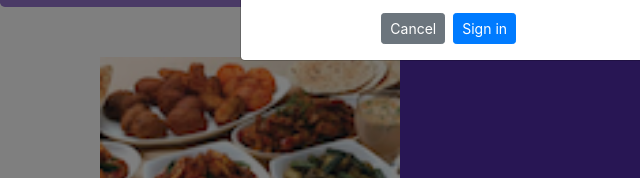
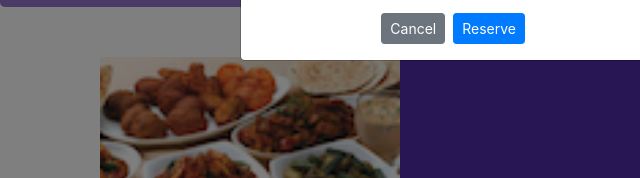
Before and after one commit to aarushi-verma/Coursera_Bootstrap, a plain HTML site: page index.html in a window 1280 px wide. Both pictures are taken after a click on the button "Reserve Table". Shown: the part 327-505 px from the top of the page, 0-640 px from the left. Drawn offline with nearby package versions, Linux system fonts and the light colour scheme.

Commit message:
assignment-3

```diff
--- a/index.html
+++ b/index.html
@@ -101,7 +101,7 @@
                         <div class="form-row">
                             <button type="button" class="btn btn-secondary btn-sm mr-2 offset-2"
                                 data-dismiss="modal">Cancel</button>
-                            <button type="submit" class="btn btn-primary btn-sm ">Sign in</button>
+                            <button type="submit" class="btn btn-primary btn-sm ">Reserve</button>
                         </div>
                     </form>
                 </div>
```
